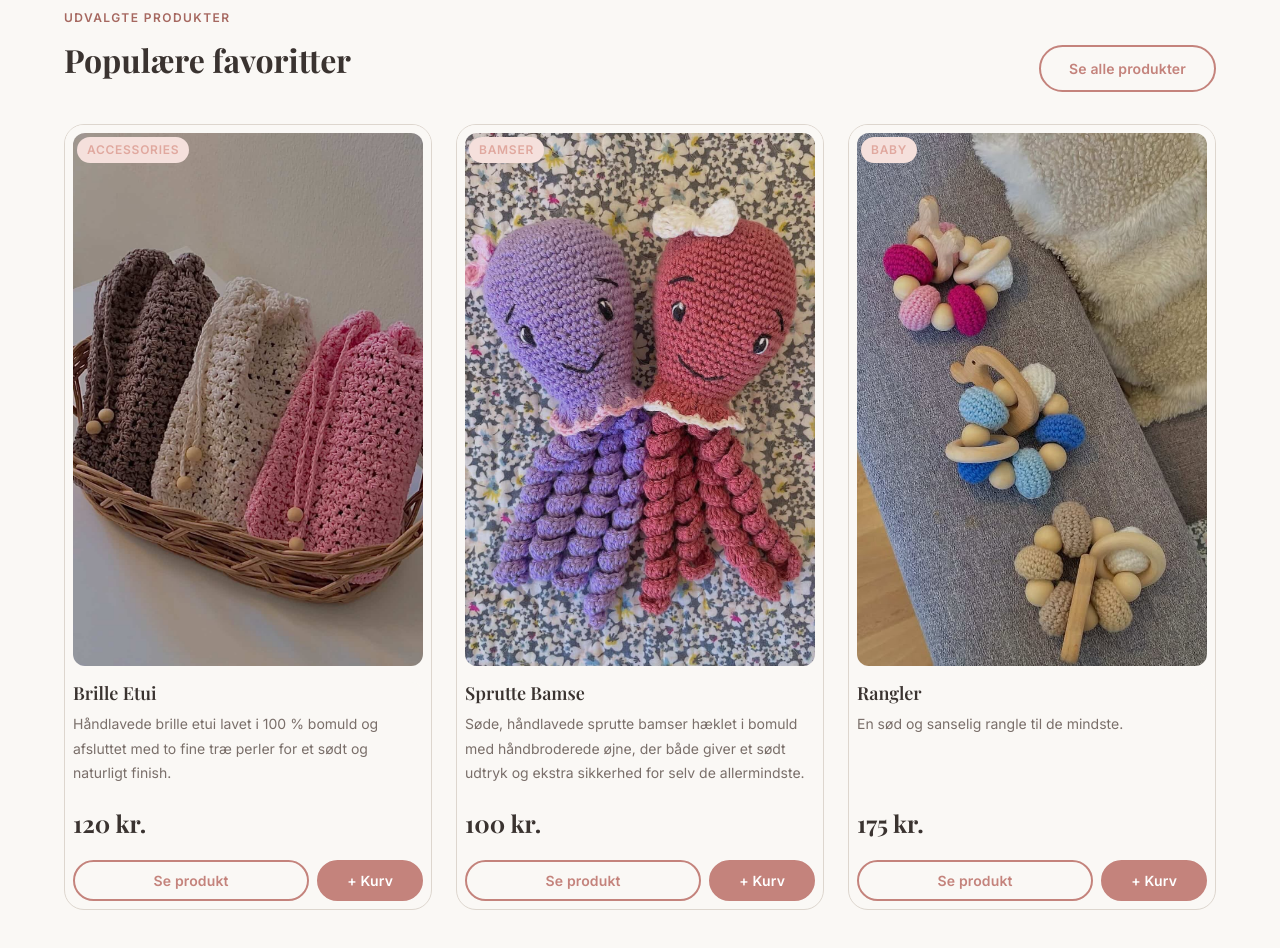
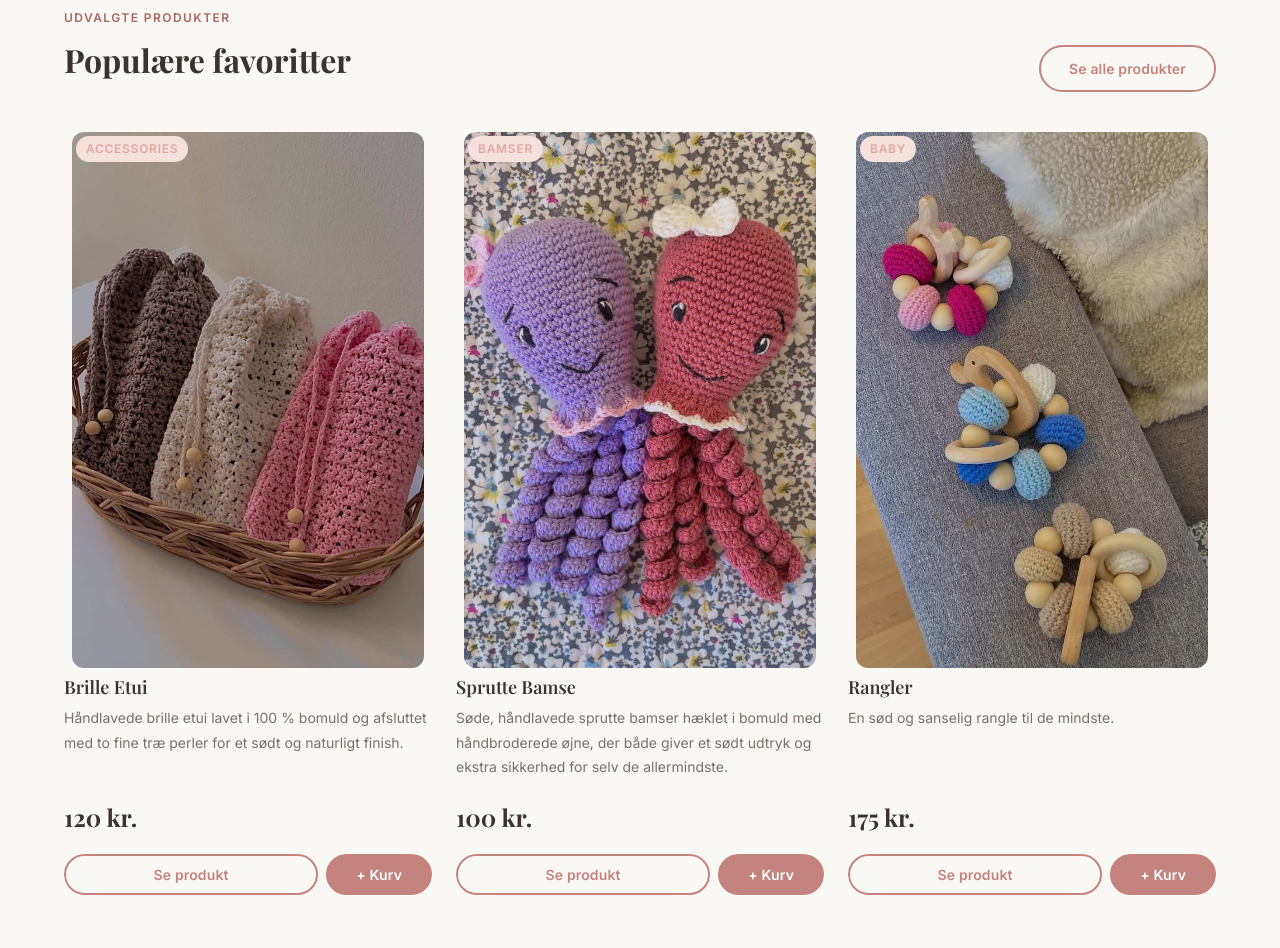
Before and after one commit to BadLegion/haeklingbyFie, a plain HTML site: page index.html in a window 1280 px wide. Shown: the part 1137-2085 px from the top of the page. Drawn offline with nearby package versions, Linux system fonts and the light colour scheme.

Commit message:
Fjern hvid baggrund på produktkort tekstfelt
Co-Authored-By: Claude Sonnet 4.6 <noreply@anthropic.com>

```diff
--- a/css/components.css
+++ b/css/components.css
@@ -312,8 +312,8 @@
 
 /* ---- Product Card ---- */
 .card {
-  background-color: var(--color-bg);
-  border: 1px solid var(--color-border);
+  background-color: transparent;
+  border: none;
   border-radius: var(--radius-lg);
   overflow: hidden;
   display: flex;
@@ -367,9 +367,7 @@
   display: flex;
   flex-direction: column;
   flex: 1;
-  background-color: var(--color-bg);
-  margin: var(--space-2);
-  border-radius: var(--radius-md);
+  background-color: transparent;
 }
 
 .card__title {
```
